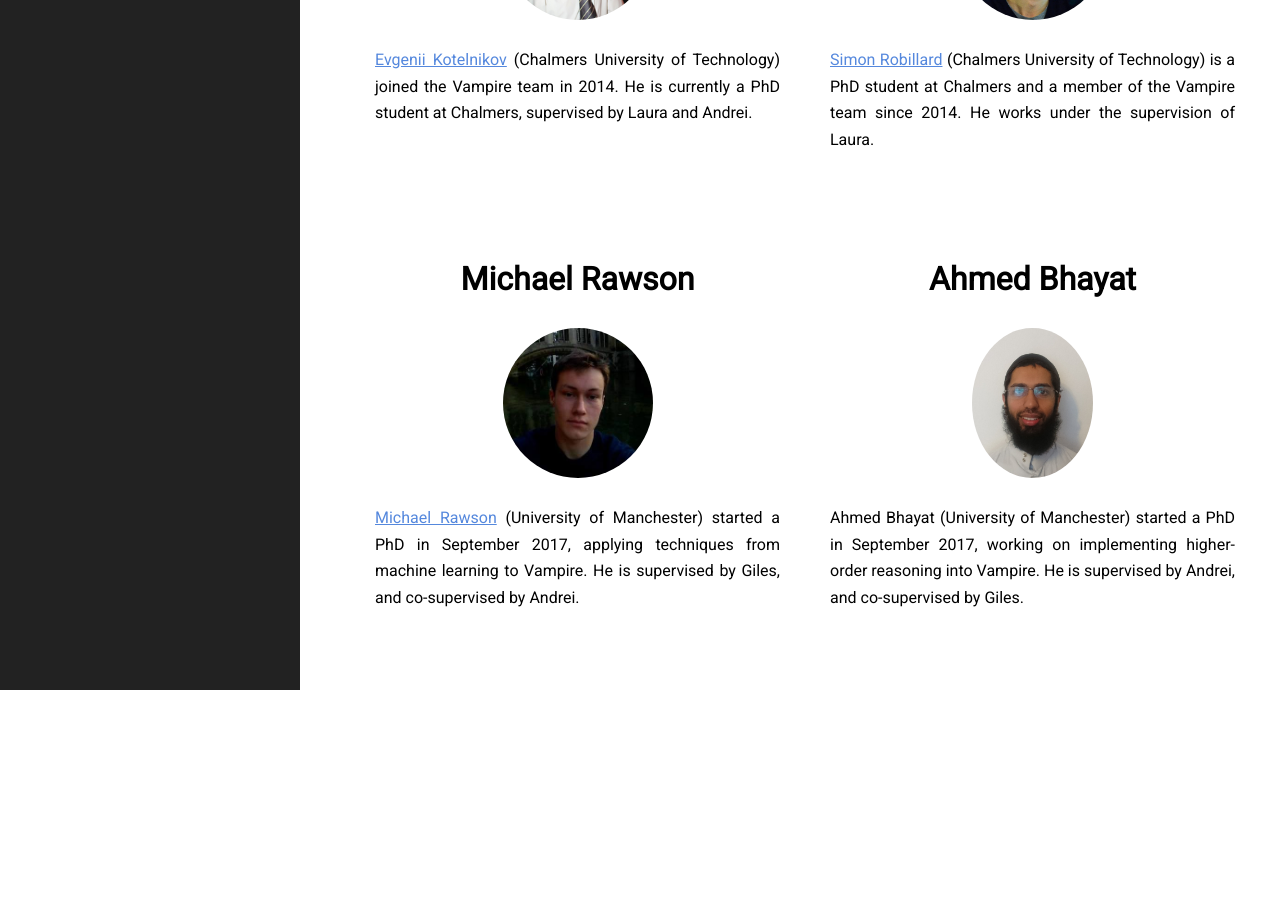
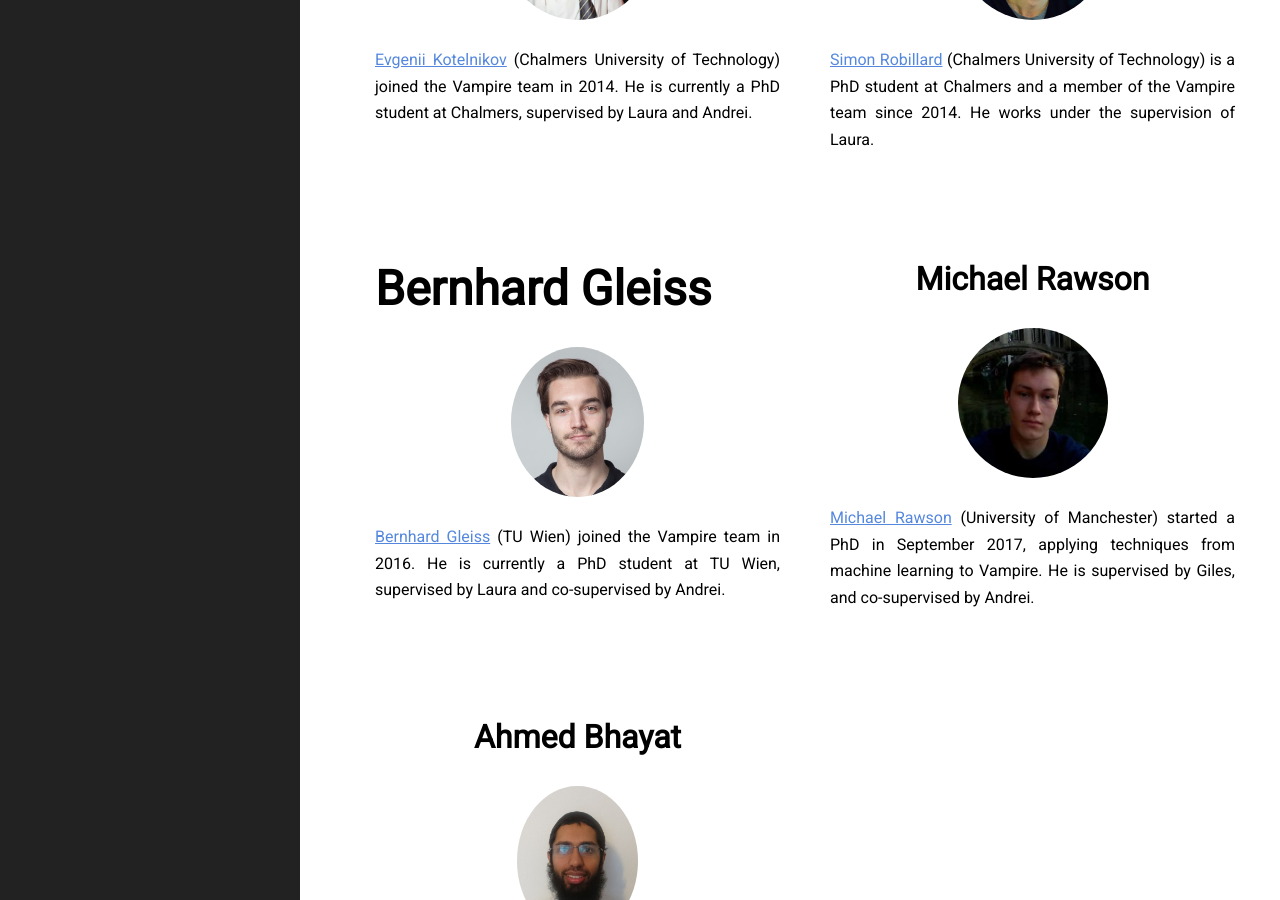
Before and after one commit to vprover/vprover.github.io, a Jekyll site: the page built from team.html, in a window 1280 px wide and 900 px high, scrolled down 1419 px. Built offline with Jekyll 4.4.1, drawn with Linux system fonts in a browser that asks for light colours; before the commit the page ends 2109 px from its top, so only the background shows below that.

Commit message:
updated team.html

```diff
--- a/team.html
+++ b/team.html
@@ -65,6 +65,15 @@ He works under the supervision of Laura.
 </li>
 
 <li class="bio">
+<h1>Bernhard Gleiss</h2>
+<img alt="Bernhard Gleiss" src="/img/bgleiss.jpg">
+<p>
+{{ gleiss }} (TU Wien) joined the Vampire team in 2016.
+He is currently a PhD student at TU Wien, supervised by Laura and co-supervised by Andrei.
+</p>
+</li>
+
+<li class="bio">
 <h2>Michael Rawson</h2>
 <img alt="Michael Rawson" src="/img/mrawson.jpg">
 <p>
```
Also changed, not shown: img/bgleiss.jpg (added).
